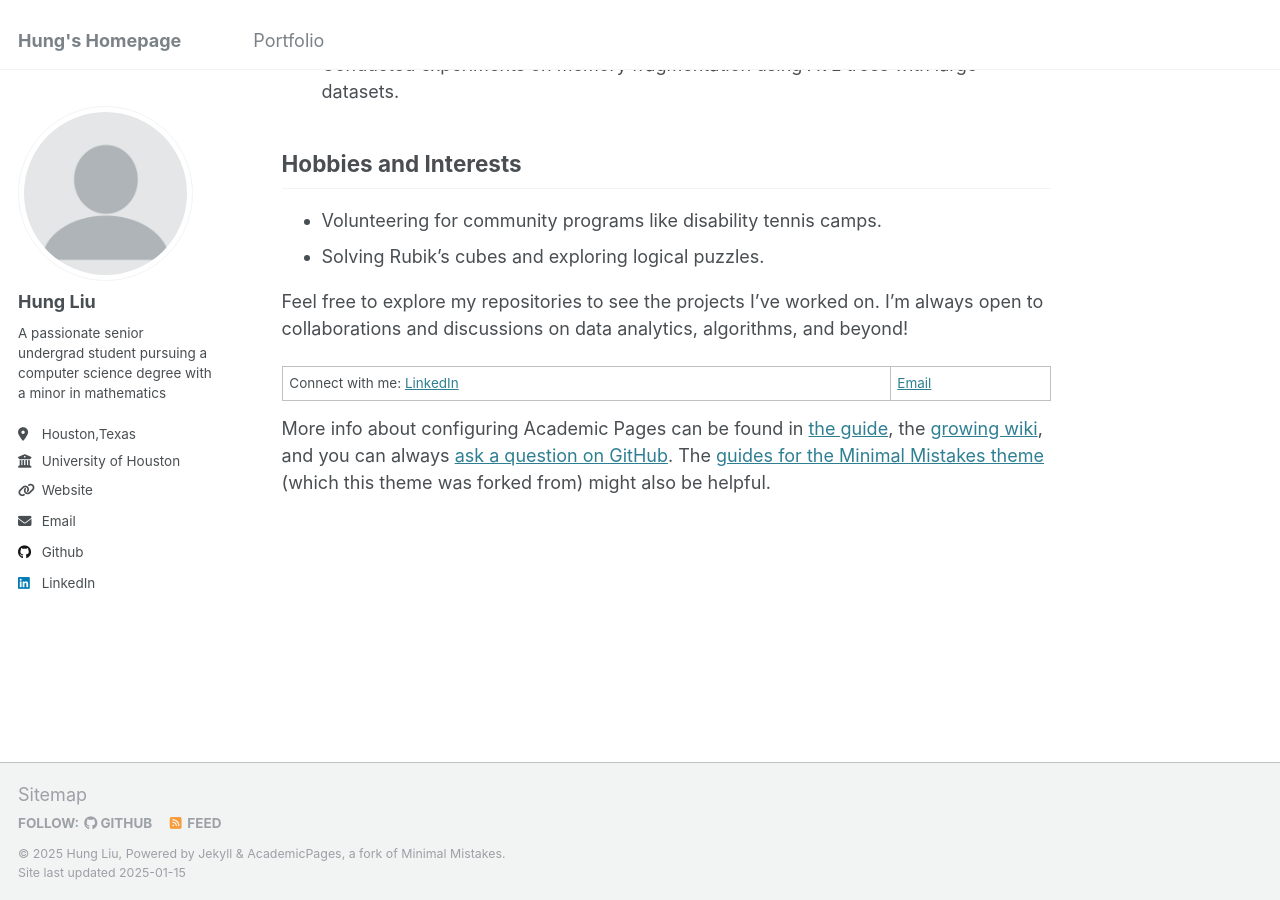
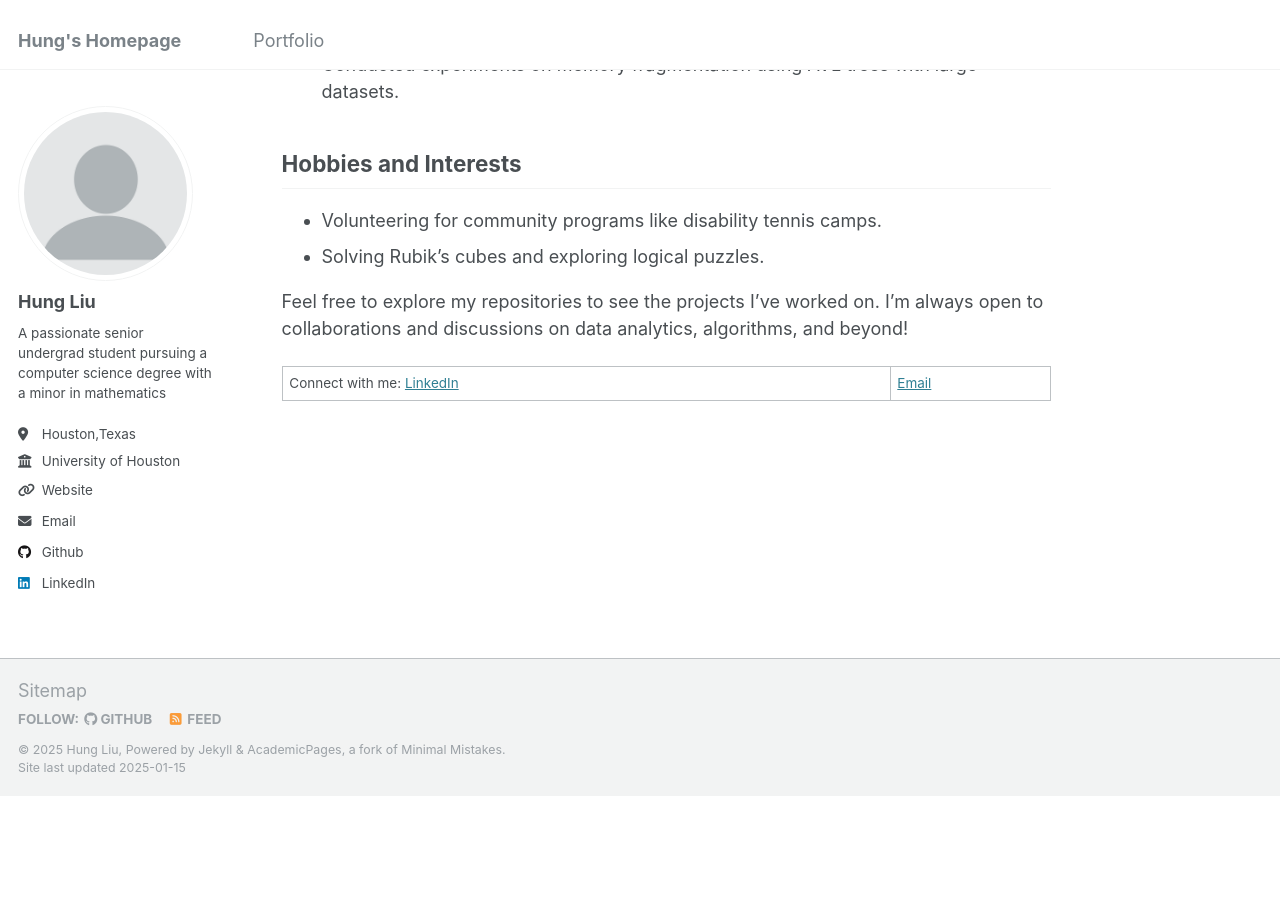
Before and after one commit to sunnySKL/sunnySKL.github.io, a Jekyll site: the page built from _pages/about.md, in a window 1280 px wide and 900 px high, scrolled down 926 px. Built offline with Jekyll 4.4.1, drawn with Linux system fonts in a browser that asks for light colours; after the commit the page ends 1722 px from its top, so only the background shows below that.

Commit message:
Update about.md

```diff
--- a/_pages/about.md
+++ b/_pages/about.md
@@ -34,7 +34,4 @@ Hi, I'm **Hung Liu**, a recent graduate with a Bachelor of Computer Science from
 
 Feel free to explore my repositories to see the projects I’ve worked on. I’m always open to collaborations and discussions on data analytics, algorithms, and beyond!
 
-Connect with me: [LinkedIn](#) | [Email](mailto:your.email@example.com)
-
-
-More info about configuring Academic Pages can be found in [the guide](https://academicpages.github.io/markdown/), the [growing wiki](https://github.com/academicpages/academicpages.github.io/wiki), and you can always [ask a question on GitHub](https://github.com/academicpages/academicpages.github.io/discussions). The [guides for the Minimal Mistakes theme](https://mmistakes.github.io/minimal-mistakes/docs/configuration/) (which this theme was forked from) might also be helpful.
+Connect with me: [LinkedIn](hung-liu0) | [Email](mailto:hungliu.contact@gmail.com)
```
